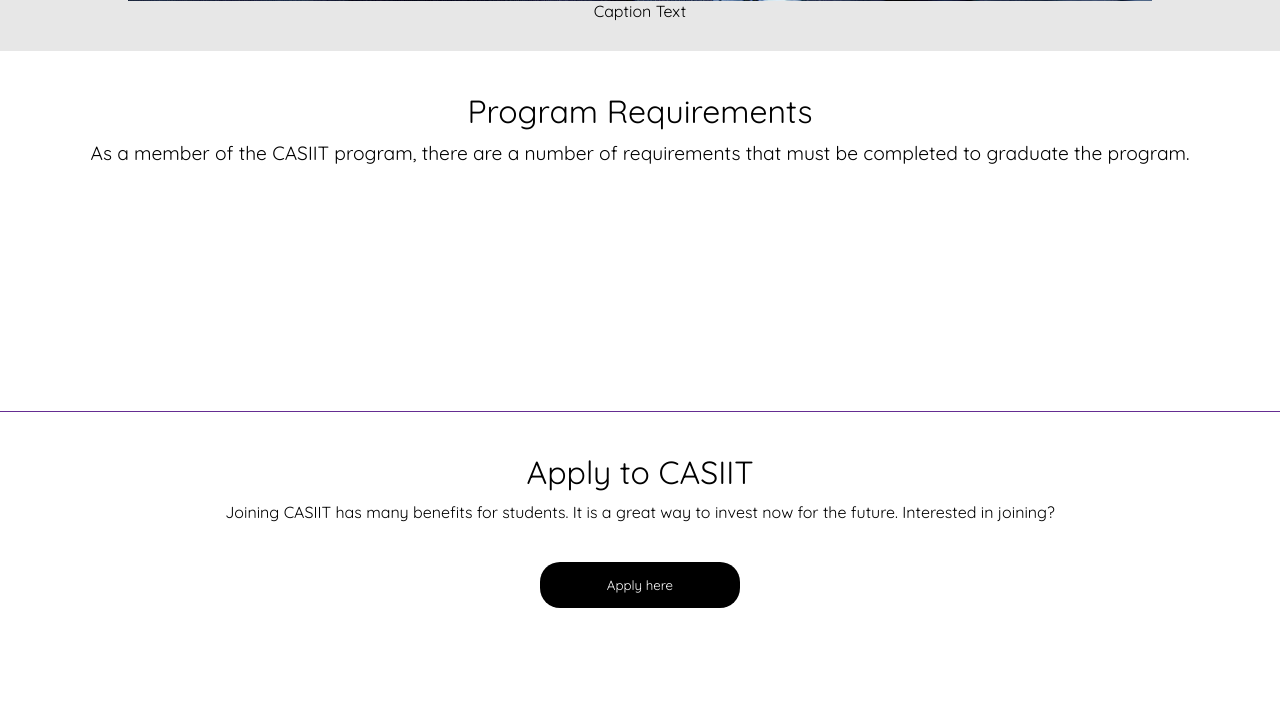
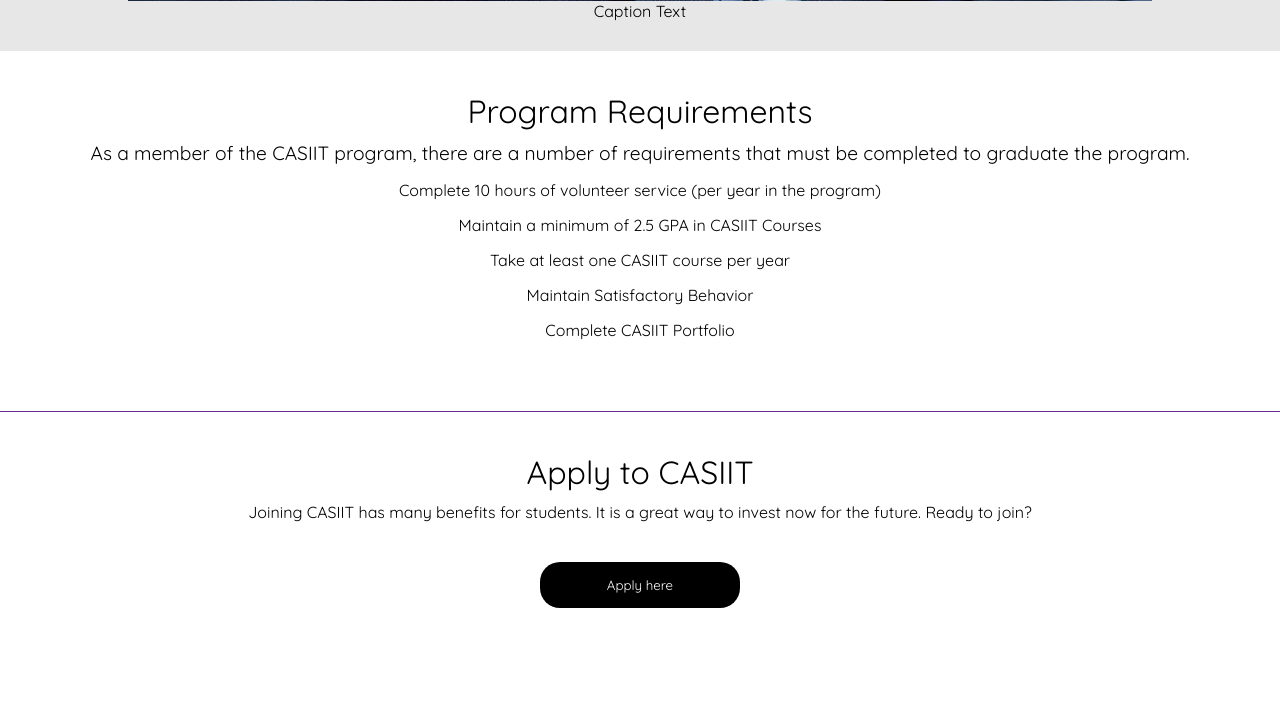
Before and after one commit to CASIIT/CASIIT-Web, a Node server app: page / in a window 1280 px wide. Shown: the part 1930-2651 px from the top of the page. Run offline with Node 20, Linux system fonts and the light colour scheme; some libraries are stand-ins or nearby versions; some web fonts are replaced.

Commit message:
Minor content adjustments and stylistic changes

```diff
--- a/public/css/general.css
+++ b/public/css/general.css
@@ -254,7 +254,16 @@
 }
 
 .programRequirements__content {
-    float: left;
+    font-family: 'Quicksand';
+    float: center;
+}
+
+.programRequirements__content__list {
+    list-style-type: none;
+}
+
+.programRequirements__content__list li {
+    margin-top: 15px;
 }
 
 .programApplication {
--- a/public/js/faqQuestions.js
+++ b/public/js/faqQuestions.js
@@ -7,7 +7,7 @@
         content.style.paddingBottom = "0px";
     } else {
         content.style.paddingTop = "30px";
-        content.style.paddingBottom = "45px";
+        content.style.paddingBottom = (30 + content.scrollHeight) + "px";
         content.style.maxHeight = content.scrollHeight + "px";
         console.log(content.scrollHeight);
     }
--- a/views/index.ejs
+++ b/views/index.ejs
@@ -28,7 +28,9 @@
     <div class="aboutCasiit">
         <h2 class="sectionTitle">CASIIT</h2>
 
-            <p class="aboutCasiit__descriptionP">CASIIT is the specialty program of Battlefield High School to prepare students for the future. This unique high school program encompasses everything from graphic design to computer science.</p>
+        <p class="aboutCasiit__descriptionP">CASIIT is the specialty program of Battlefield High School to prepare
+            students for the future. This unique high school program encompasses everything from graphic design to
+            computer science.</p>
     </div>
 
     <div class="news">
@@ -57,16 +59,24 @@
 
     <div class="programRequirements ">
         <h3 class="sectionTitle ">Program Requirements</h3>
-            <div class="programRequirements__subtitle ">As a member of the CASIIT program, there are a number of requirements that must be completed to graduate the program.</div>
+        <div class="programRequirements__subtitle ">As a member of the CASIIT program, there are a number of
+            requirements that must be completed to graduate the program.</div>
         <div class="programRequirements__content ">
-
+            <ul class="programRequirements__content__list">
+                <li>Complete 10 hours of volunteer service (per year in the program)</li>
+                <li>Maintain a minimum of 2.5 GPA in CASIIT Courses</li>
+                <li>Take at least one CASIIT course per year</li>
+                <li>Maintain Satisfactory Behavior</li>
+                <li>Complete CASIIT Portfolio</li>
+            </ul>
         </div>
     </div>
 
     <div class="programApplication ">
         <h3 class="sectionTitle ">Apply to CASIIT</h3>
         <div class="programApplication__content ">
-                <p>Joining CASIIT has many benefits for students. It is a great way to invest now for the future. Interested in joining?
+            <p>Joining CASIIT has many benefits for students. It is a great way to invest now for the future. Ready to
+                join?
                 <br />
                 <a href="https://www.pwcs.edu/academics___programs/specialty_programs ">
                     <button class="programApplication__content__button ">
```
Also changed, not shown: package.json (line endings or trailing spaces), server.js (indentation only), 1 other file. Lines whose indentation alone changed are shown as unchanged.
